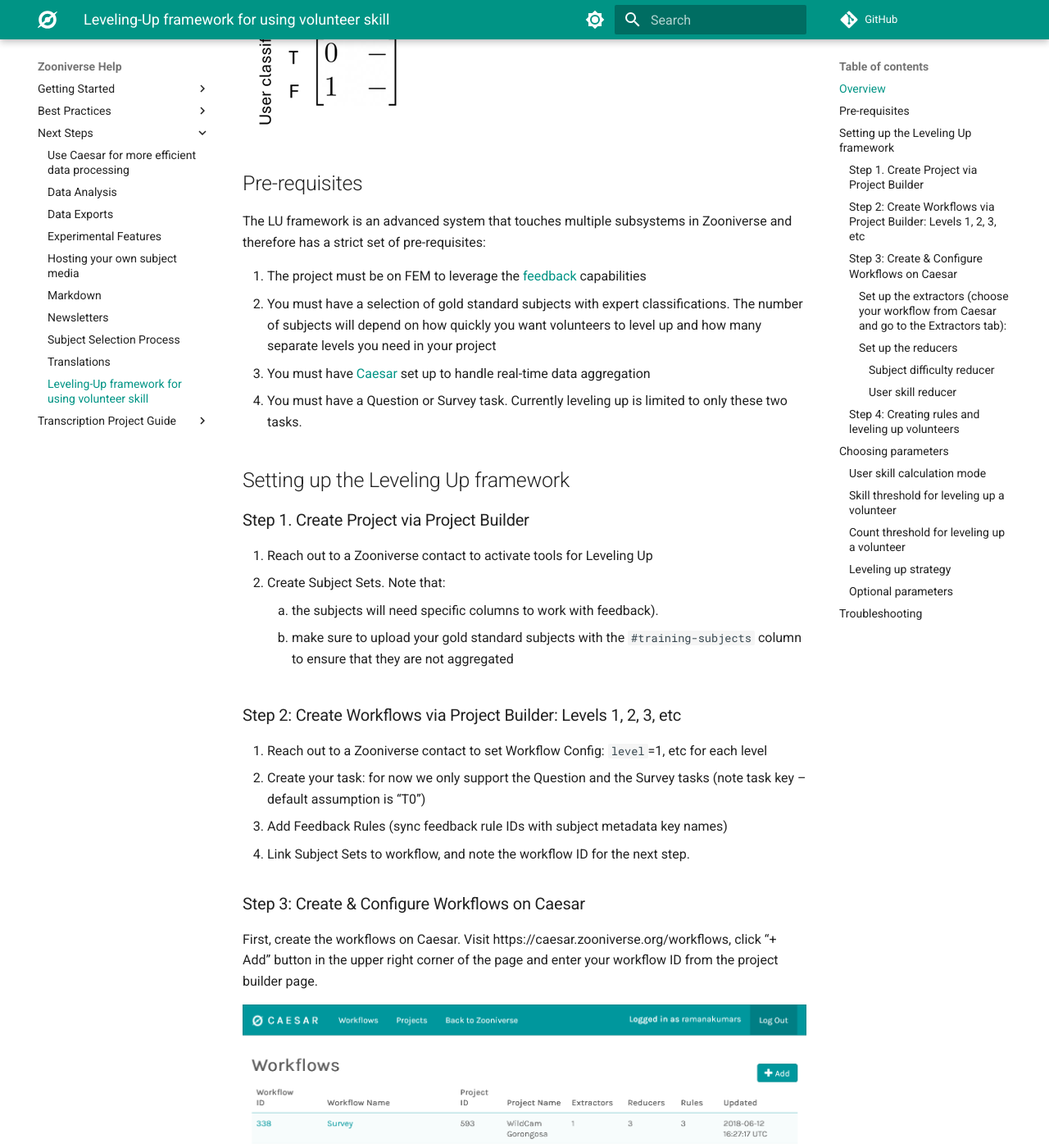
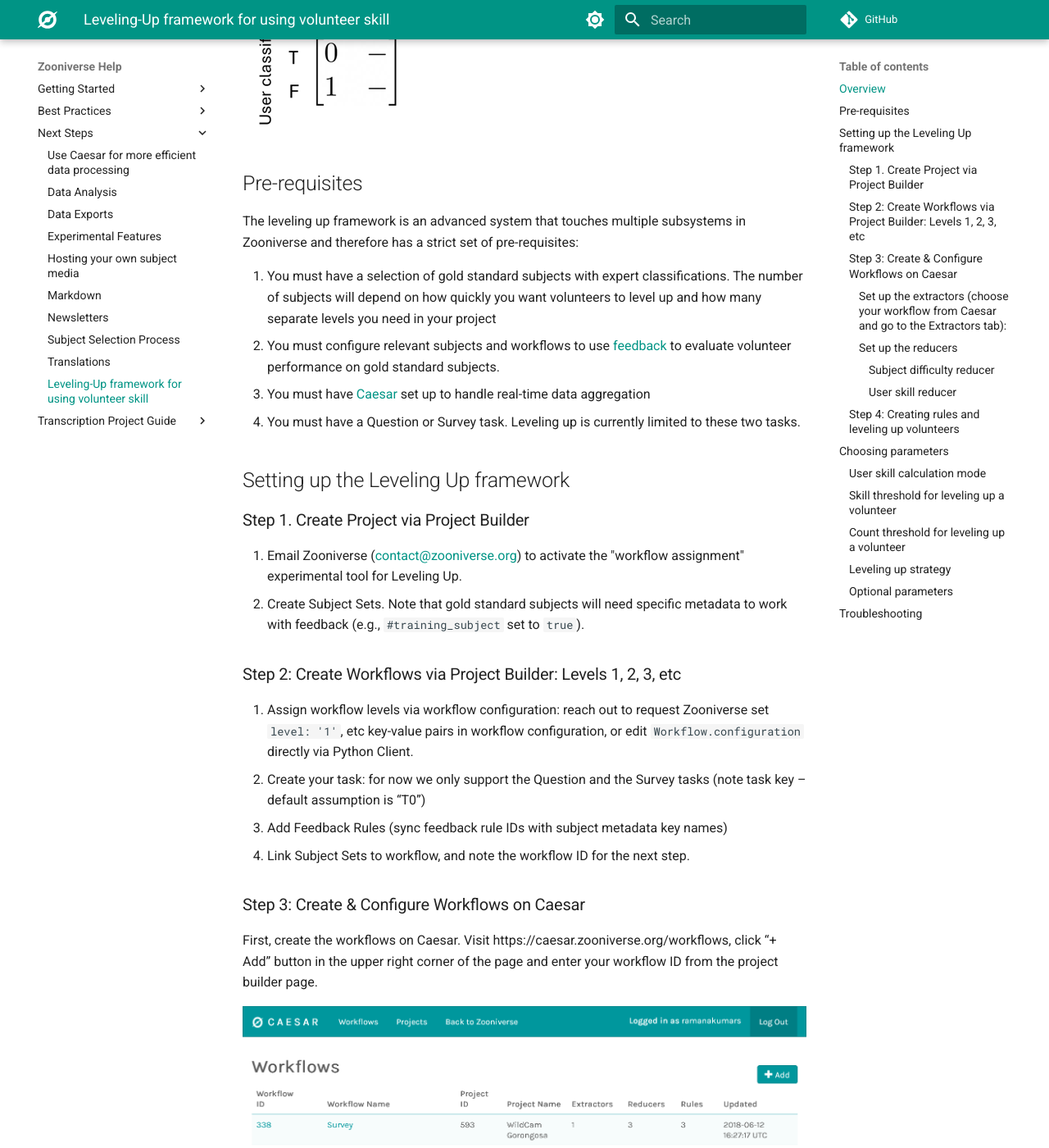
Before and after one commit to zooniverse/help, an MkDocs documentation site: the page built from docs/next-steps/leveling-up.md, in a window 1280 px wide and 1400 px high, scrolled down 2411 px. Shown: the whole window at 82% size. Built offline with MkDocs 1.6.1 and Material for MkDocs 9.7.7, drawn with Linux system fonts in a browser that asks for light colours; comment, search, counter and statistics services are not loaded; some of the changed text lies outside the part shown.

Commit message:
LCJ edits

```diff
--- a/docs/next-steps/leveling-up.md
+++ b/docs/next-steps/leveling-up.md
@@ -1,6 +1,6 @@
 # Leveling-Up framework for using volunteer skill
 
-The leveling up (LU) framework is a method to track the skill of a volunteer and the difficulty of individual subjects (through the [feedback](/next-steps/feedback) mechanism). This allows the research team to gate more difficult subjects to higher skill volunteers, and provide a method to level up the volunteers through classification of gold standard subjects.
+The leveling up framework is a method to track the skill of a volunteer and the difficulty of individual subjects (through the [feedback](/next-steps/feedback) mechanism). This allows the research team to gate more difficult subjects to higher skill volunteers, and provide a method to level up the volunteers through classification of gold standard subjects.
 
 ## Overview
 
@@ -13,7 +13,7 @@
 
 The user skill is determined by calculating a per-class confusion matrix (for a binary problem the classes are just True/False), and the per-class user skill is determined by collapsing the confusion matrix per class.
 
-Let's take an example of a multi-class problem. Suppose a subject set has 4 classes (A, B, C). Then the user skill is calculated using a 3x3 confusion matrix. For simplicity, let's assume that this user has only seen gold standard subjects with class C, and out of 5 subjects, they classified 3 correctly as class C and the other two as classes A and B respectively. Therefore, their confusion matrix will be as follows:
+Let's take an example of a multi-class problem. Suppose a subject set has 3 classes: A, B, and C. The user skill is calculated using a 3x3 confusion matrix. For simplicity, let's assume that this user has only seen gold standard subjects with class C, and out of 5 subjects, they classified 3 correctly as class C and the other two as classes A and B respectively. Therefore, their confusion matrix will be as follows:
 
 [![Multi-class confusion matrix](../img/leveling-up/user-skill-confusion-multi-class.png)](/img/leveling-up/user-skill-confusion-multi-class.png)
 
@@ -46,24 +46,22 @@
 
 ## Pre-requisites
 
-The LU framework is an advanced system that touches multiple subsystems in Zooniverse and therefore has a strict set of pre-requisites:
+The leveling up framework is an advanced system that touches multiple subsystems in Zooniverse and therefore has a strict set of pre-requisites:
 
-1. The project must be on FEM to leverage the [feedback](/next-steps/feedback/) capabilities
-2. You must have a selection of gold standard subjects with expert classifications. The number of subjects will depend on how quickly you want volunteers to level up and how many separate levels you need in your project
+1. You must have a selection of gold standard subjects with expert classifications. The number of subjects will depend on how quickly you want volunteers to level up and how many separate levels you need in your project
+2. You must configure relevant subjects and workflows to use [feedback](/next-steps/feedback/) to evaluate volunteer performance on gold standard subjects.
 3. You must have [Caesar](/next-steps/caesar-realtime-data-processing/) set up to handle real-time data aggregation
-4. You must have a Question or Survey task. Currently leveling up is limited to only these two tasks.
+4. You must have a Question or Survey task. Leveling up is currently limited to these two tasks.
 
 ## Setting up the Leveling Up framework
 
 ### Step 1. Create Project via Project Builder
 
-1. Reach out to a Zooniverse contact to activate tools for Leveling Up
-2. Create Subject Sets. Note that:
-    1. the subjects will need specific columns to work with feedback).
-    2. make sure to upload your gold standard subjects with the `#training-subjects` column to ensure that they are not aggregated
+1. Email Zooniverse ([contact@zooniverse.org](mailto:contact@zooniverse.org)) to activate the "workflow assignment" experimental tool for Leveling Up.
+2. Create Subject Sets. Note that gold standard subjects will need specific metadata to work with feedback (e.g., `#training_subject` set to `true`).
 
 ### Step 2: Create Workflows via Project Builder: Levels 1, 2, 3, etc
-1. Reach out to a Zooniverse contact to set Workflow Config: `level`=1, etc for each level
+1. Assign workflow levels via workflow configuration: reach out to request Zooniverse set `level: '1'`, etc key-value pairs in workflow configuration, or edit `Workflow.configuration` directly via Python Client.
 2. Create your task: for now we only support the Question and the Survey tasks (note task key – default assumption is “T0”)
 3. Add Feedback Rules (sync feedback rule IDs with subject metadata key names)
 4. Link Subject Sets to workflow, and note the workflow ID for the next step.
@@ -83,7 +81,7 @@
 
 
 2. Provide a key for this extractor (e.g., "feedback")
-3. Use this URL: `https://aggregation-caesar.zooniverse.org/extractors/question_extractor?pluck={"feedback":"metadata.feedback.T0"}`. Be sure to change the `T0` to your task defined in the project builder.
+3. Configure the external extractor with this URL: `https://aggregation-caesar.zooniverse.org/extractors/question_extractor?pluck={"feedback":"metadata.feedback.T0"}`. Be sure to change the `T0` to your task defined in the project builder.
 [![Add a pluck-field extractor](../img/leveling-up/add-pluck-extractor.png)](/img/leveling-up/add-pluck-extractor.png)
 
 You may continue to add other extractors as needed for the project!
@@ -95,7 +93,7 @@
 ##### Subject difficulty reducer
 1. Click on "Create Reducers" and  select "External"
 2. Provide a key for this extractor (e.g., "subject-difficulty")
-3. Use this URL: `https://aggregation-caesar.zooniverse.org/reducers/subject_difficulty_reducer`
+3. Configure the external reducer with this URL: `https://aggregation-caesar.zooniverse.org/reducers/subject_difficulty_reducer`
 4. Click on Filters and type in the feedback extractor we set up previously enclosed in `[]`: `["feedback"]`
 5. Click on Empty extracts and select `ignore_empty`. Your configuration should like the one below:
 [![Add subject difficulty reducer](../img/leveling-up/add-subject-difficulty-reducer.png)](/img/leveling-up/add-subject-difficulty-reducer.png)
@@ -104,18 +102,16 @@
 1. Click on "Create Reducers" and  select "External"
 2. Provide a key for this extractor (e.g., "user-skill")
 3. Click Topic and select `reduce_by_user`
-4. Set up the URL changing the parameters in the `[]` as needed (see [choosing parameter](#choosing-parameters) for more details):
-
-`https://aggregation-caesar.zooniverse.org/reducers/user_skill_reducer?mode=[mode]&skill_threshold=[skill_threshold]&count_threshold=[count_threshold]&strategy=[strategy]`
+4. Configure the external reducer with this URL, changing the parameters in the `[]` as needed (see [choosing parameter](#choosing-parameters) for more details): `https://aggregation-caesar.zooniverse.org/reducers/user_skill_reducer?mode=[mode]&skill_threshold=[skill_threshold]&count_threshold=[count_threshold]&strategy=[strategy]`
 
 5. Click on Filters and type in the feedback extractor we set up previously enclosed in `[]`: `["feedback"]`
 6. Click on Empty extracts and select `ignore_empty`. Your configuration should like the one below:
 [![Add user skill reducer](../img/leveling-up/add-user-skill-reducer.png)](/img/leveling-up/add-user-skill-reducer.png)
-7. Contact a Zooniverse team member to set up advanced routing between your subject difficulty and the user skill reducer. Be sure to note the names of the reducers and the workflow ID.
+7. Set "subject reducer keys" property to `["subject-difficulty"]`
 
 ### Step 4: Creating rules and leveling up volunteers
 
-Since these strategies can depend heavily on your workflow and task, please reach out to a Zooniverse contact at this stage to determine how to set up bothe promotion of the volunteer and user skill-weighted subject retirement rules.
+Since these strategies can depend heavily on your workflow and task, please reach out to Zooniverse at this stage to determine how to set up both the promotion of the volunteer and user skill-weighted subject retirement rules. A volunteer's workflow assignment is stored in their project preferences (see also: [Python Client documentation](https://panoptes-python-client.readthedocs.io/en/latest/panoptes_client.html#panoptes_client.project_preferences.ProjectPreferences)), and a Caesar rule can use the "promote user" effect to alter this assignment.
 
 ## Choosing parameters
 There are three main parameters to choose when setting up the user skill calculation:
```
